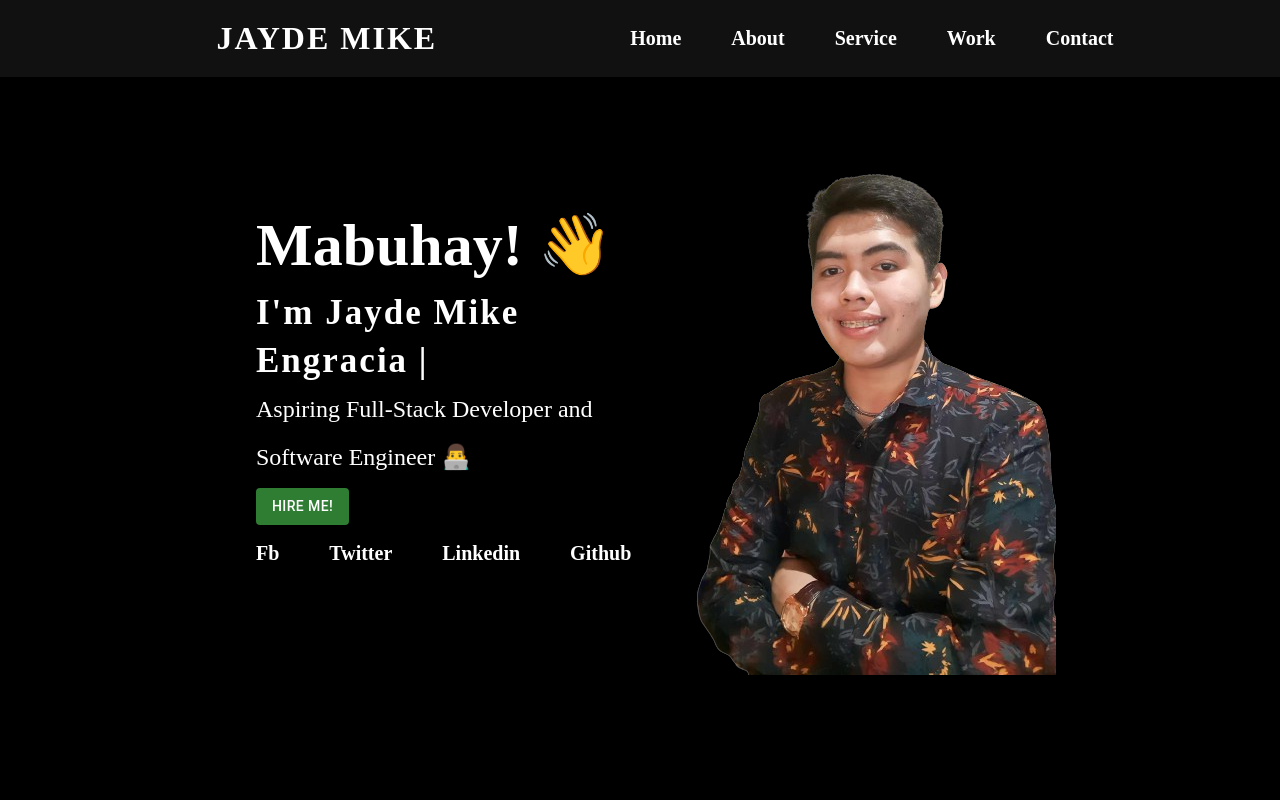
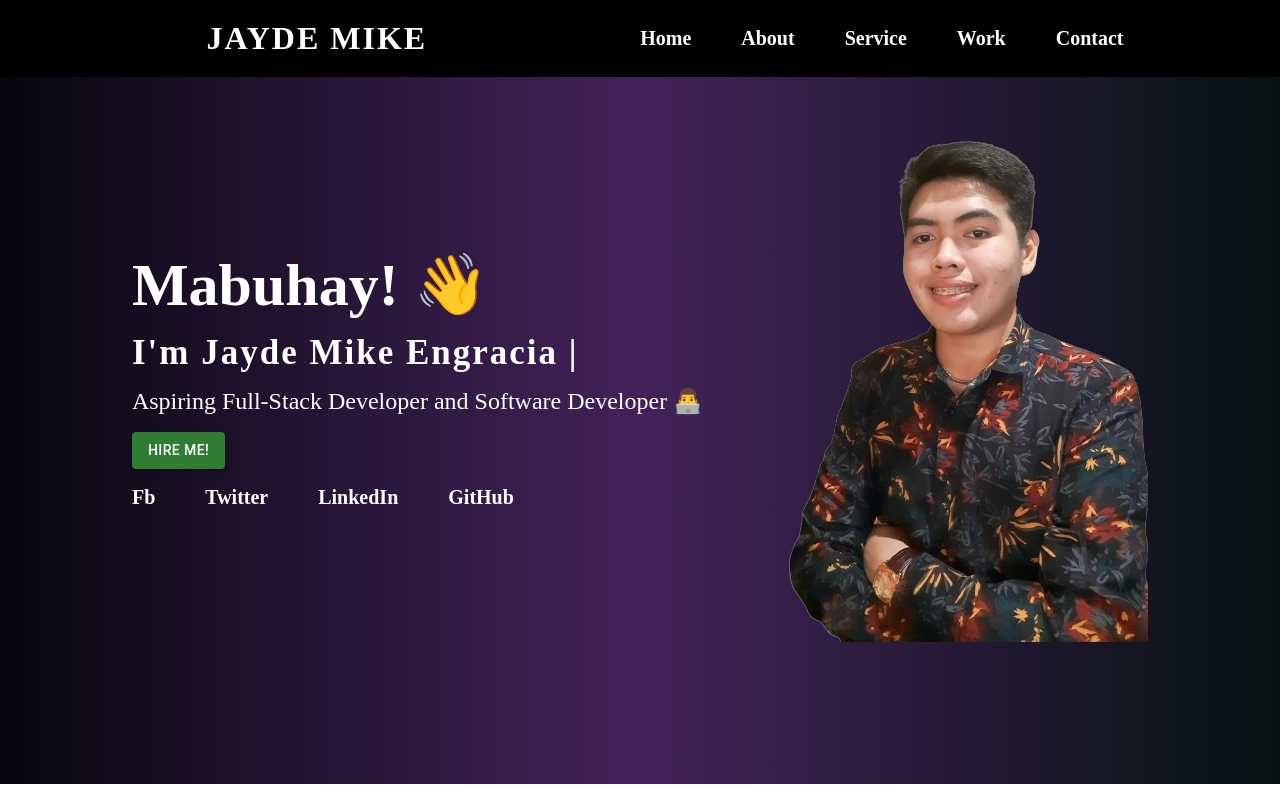
Before and after one commit to jaydemike20/reactportfolio, a React (Create React App) app: page / in a window 1280 px wide. Shown: the top 800 px of the page. Built offline with nearby package versions, Linux system fonts and the light colour scheme; a web font is replaced by a local one.

Commit message:
Fixed homepage

```diff
--- a/public/index.html
+++ b/public/index.html
@@ -24,7 +24,7 @@
       work correctly both with client-side routing and a non-root public URL.
       Learn how to configure a non-root public URL by running `npm run build`.
     -->
-    <title>React App</title>
+    <title>Jayde's Portfolio</title>
   </head>
   <body>
     <noscript>You need to enable JavaScript to run this app.</noscript>
--- a/src/App.css
+++ b/src/App.css
@@ -4,6 +4,12 @@
   margin: 0;
   padding: 0;
   box-sizing: border-box;
+}
+
+.App{
+  background-color: #fff;
+  width: 100%;
+  height: 100%;
 }
 
 .App-logo {
@@ -50,12 +56,13 @@ body {
 
 .banner {
   width: 100%;
-  background-color: #111;
-  padding: 20px;
+  background-color: #000;
+  padding: 20px 0px;
   display: flex;
   justify-content: space-around;
   align-items: center;
   position: fixed;
+  z-index: 1;
 }
 
 .title {
@@ -98,17 +105,17 @@ nav a:hover {
 /* home page */
 .home {
   width: 100%;
-  height: 100vh;
+  height: 98vh;
   display: flex;
   align-items: center;
-  justify-content: space-evenly;
-  background-color: #000;
-  color: white;
-  padding: 0px 20%;
+  justify-content: center;
+  background: linear-gradient(90deg, rgba(7,7,15,1) 0%, rgba(67,34,89,1) 50%, rgba(6,18,17,1) 100%);
+  color: #fff;
 }
 
 .lefthome {
   line-height: 3rem;
+  padding-right: 20px;
 }
 
 .lefthome h1 {
@@ -149,8 +156,19 @@ nav a:hover {
   color: #4d4d4d;
 }
 
+.righthome {
+  padding-left: 50px;
+  padding-bottom: 150px;
+  position: relative;
+}
 
 
-.righthome {
-  padding-bottom: 100px;
+
+
+
+.about {
+  height: 90vh;
+  color: black;
+  padding: 100px;
+  margin: 0% 15%;
 }
--- a/src/App.tsx
+++ b/src/App.tsx
@@ -56,7 +56,7 @@ function App() {
 
           <h1>{greeting}</h1>
           <h3>I'm Jayde Mike Engracia   |</h3>
-        <p>Aspiring Full-Stack Developer and Software Engineer 👨‍💻</p>
+          <p>Aspiring Full-Stack Developer and Software Developer 👨‍💻</p>
 
           <Button variant="contained" color='success'>Hire Me!</Button>
 
@@ -65,25 +65,26 @@ function App() {
             <ul>
               <li><a>Fb</a></li>
               <li><a>Twitter</a></li>
-            <li><a>Linkedin</a></li>
-            <li><a>Github</a></li>
+              <li><a>LinkedIn </a></li>
+              <li><a>GitHub</a></li>
             </ul>
+          </div>
+
+        </div>
+
+        <div className="righthome">
+          <img src={profileImage} alt='Mi imahe' className='imahe' />
         </div>
 
 
 
       </div>
 
-      <div className="righthome">
-        <img src={profileImage} alt='Mi imahe' />
-
+      <div className='about'>
+        <h2>About</h2>
+        <p>I am currently 4th year student in University of Science and
+Technology of Southern Philippines.</p>
       </div>
-
-
-
-      </div>
-
-
 
 
 
```
Lines whose indentation alone changed are shown as unchanged.
